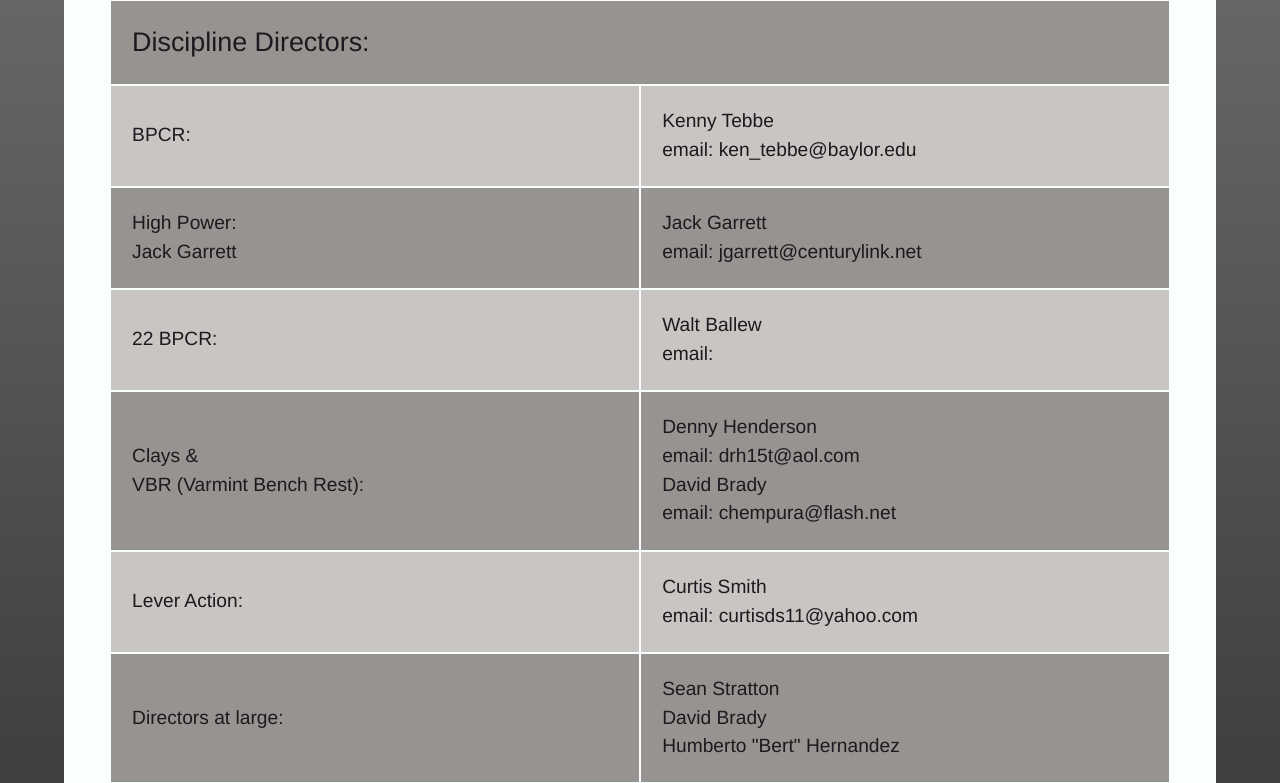
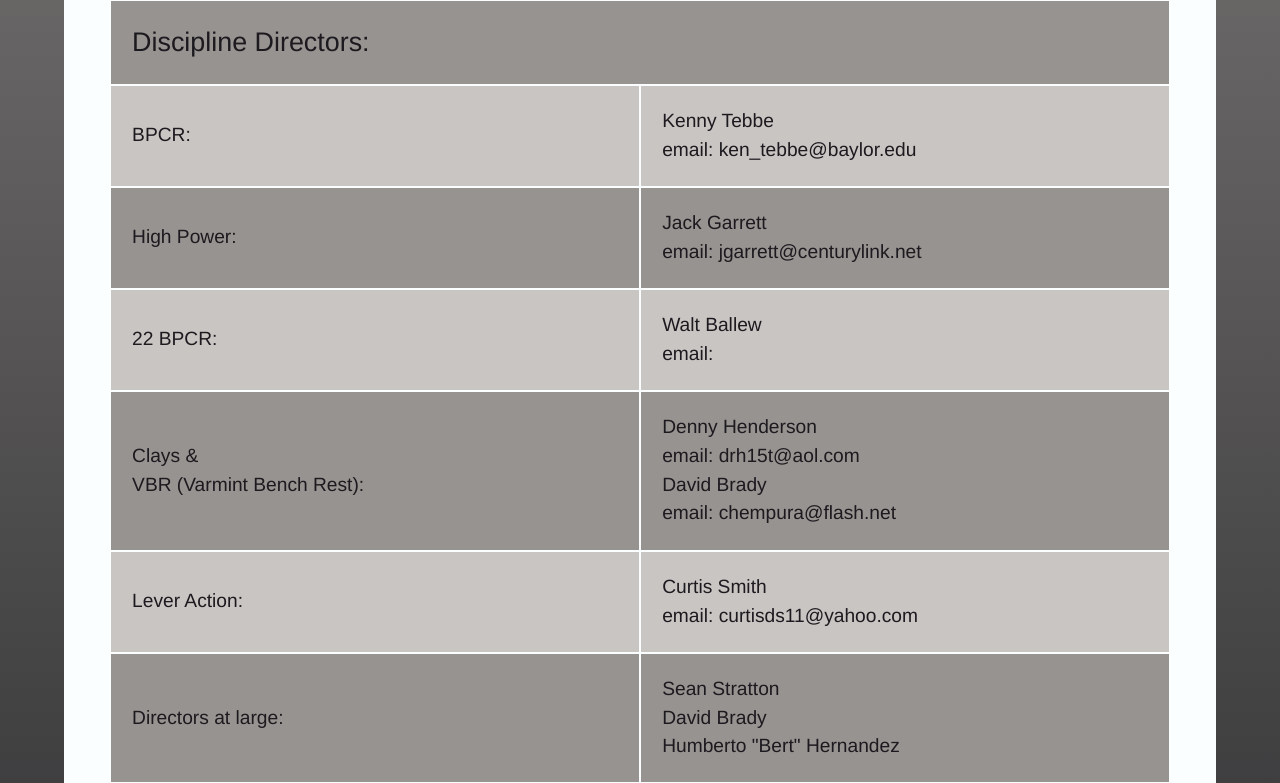
Before and after one commit to kevinwsauer/HOTSA, a PHP site: page /officials-directors.php in a window 1280 px wide. Shown: the part 916-1699 px from the top of the page. Run offline with PHP 8.4, Linux system fonts and the light colour scheme; some libraries are stand-ins or nearby versions.

Commit message:
Fixes typo on Officials & Directors page.

```diff
--- a/officials-directors.php
+++ b/officials-directors.php
@@ -48,7 +48,7 @@ $title = " - Officials &amp; Directors"; ?>
 <td>Kenny Tebbe<br>email: ken_tebbe@baylor.edu</td>
 </tr>
 <tr>
-<td>High Power:<br>Jack Garrett</td>
+<td>High Power:</td>
 <td>Jack Garrett<br>email: jgarrett@centurylink.net</td>
 </tr>
 <tr>
```
